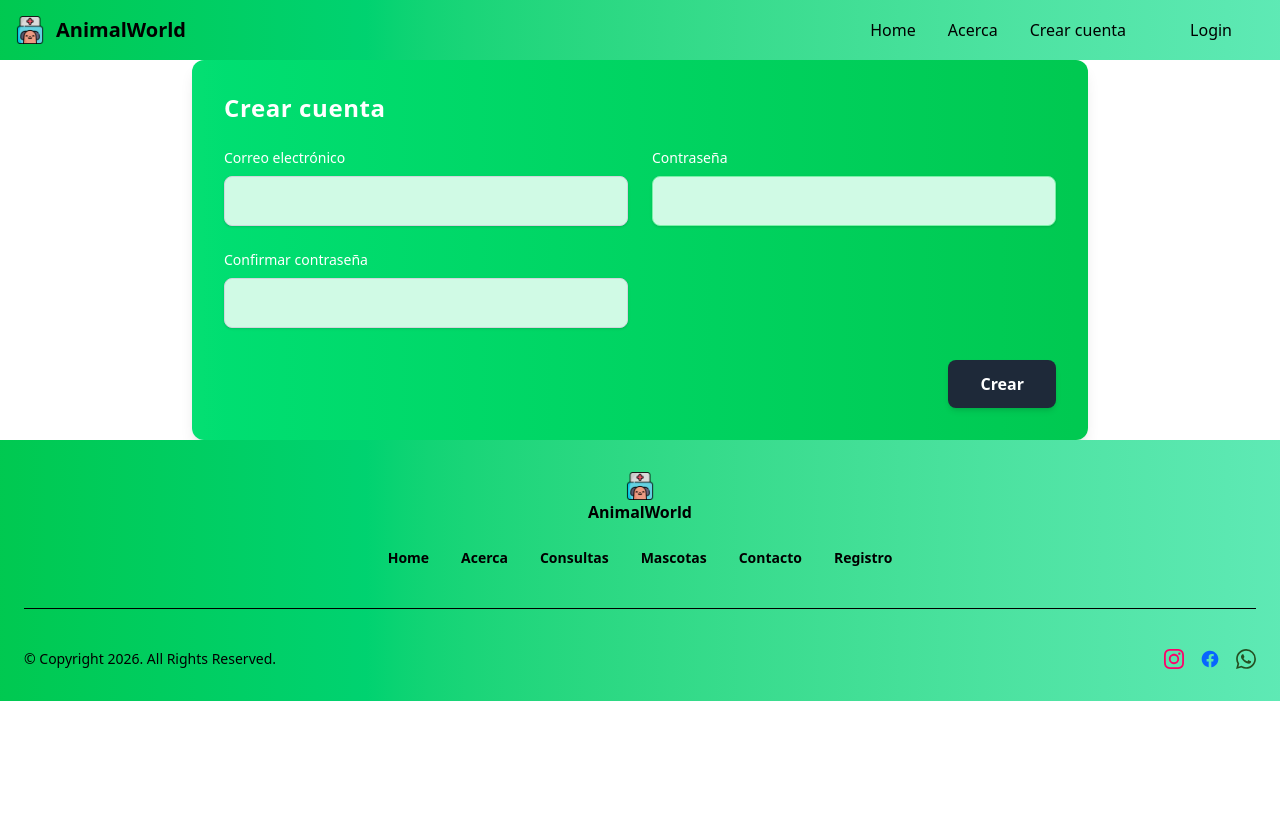
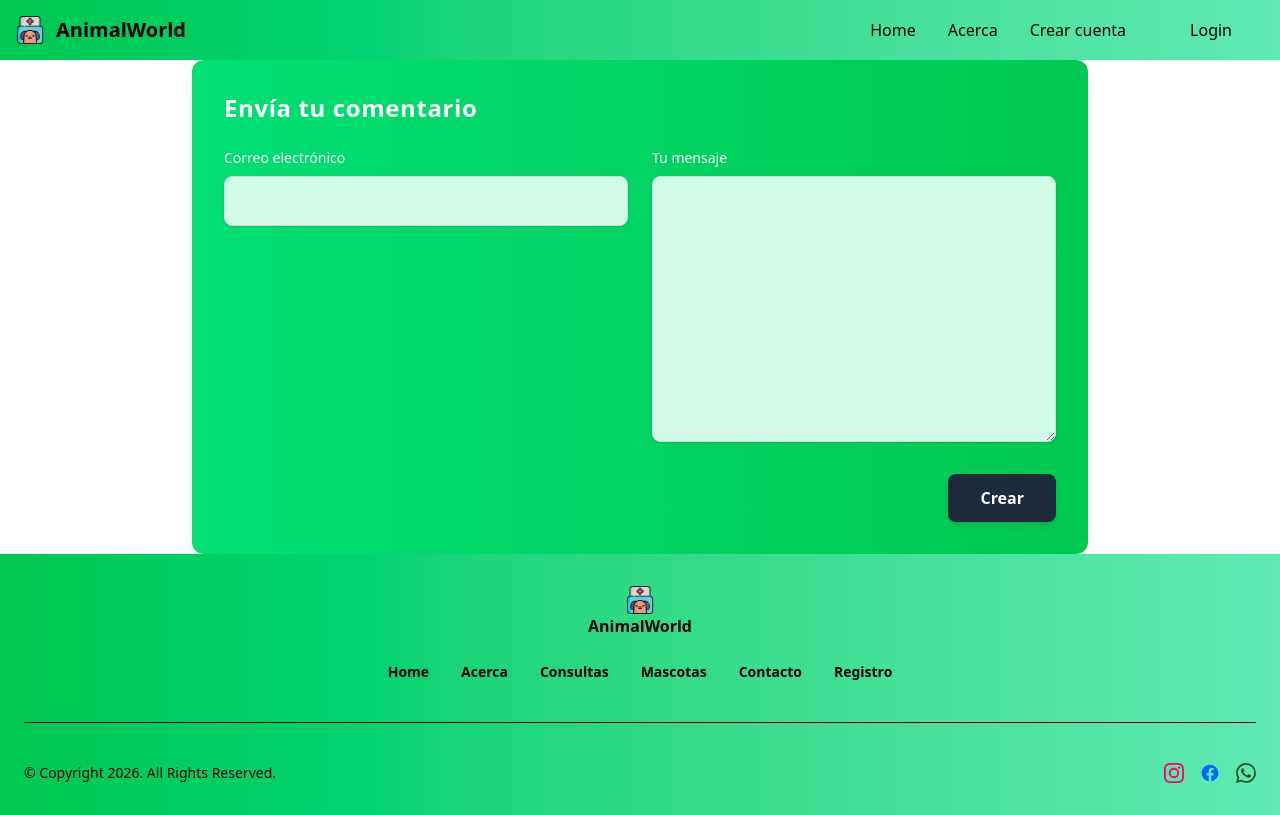
Before and after one commit to GersonTeranGT/ejercicioWebII, an Angular app: page /crearCuenta in a window 1280 px wide. Built offline with nearby package versions, Linux system fonts and the light colour scheme.

Commit message:
formulario con netlify

```diff
--- a/src/app/shared/formulario-cuenta/formulario-cuenta.html
+++ b/src/app/shared/formulario-cuenta/formulario-cuenta.html
@@ -1,7 +1,7 @@
 <section class="max-w-4xl p-8 mx-auto bg-gradient-to-r from-green-400 to-green-500 rounded-xl shadow-lg">
-    <h2 class="text-2xl font-bold text-white tracking-wide mb-6">Crear cuenta</h2>
+    <h2 class="text-2xl font-bold text-white tracking-wide mb-6">Envía tu comentario</h2>
 
-    <form [formGroup]="formCuenta" (ngSubmit)="enviarDatos()">
+    <form [formGroup]="formCuenta" (ngSubmit)="registrar()">
         <div class="grid grid-cols-1 gap-6 sm:grid-cols-2">
             <div>
                 <label class="block text-sm  font-medium text-white mb-2" for="email">Correo electrónico</label>
@@ -16,24 +16,13 @@
             </div>
 
             <div>
-                <label class="block text-sm font-medium text-white mb-2" for="password">Contraseña</label>
-                <input formControlName="password" name="password" id="password" type="password"
-                    class="block w-full px-4 py-3 text-gray-800 bg-emerald-100 border border-green-300 rounded-lg shadow-sm focus:border-green-500 focus:ring focus:ring-green-300 focus:ring-opacity-50 transition duration-200">
-                    @if (formCuenta.get('password')?.invalid && formCuenta.get('password')?.touched) {
+                <label class="block text-sm font-medium text-white mb-2" for="comentario">Tu mensaje</label>
+                <textarea formControlName="comentario" name="comentario" id="comentario" cols="10" rows="10"
+                    class="block w-full px-4 py-3 text-gray-800 bg-emerald-100 border border-gray-300 rounded-lg shadow-sm focus:border-green-500 focus:ring focus:ring-green-300 focus:ring-opacity-50 transition duration-200"></textarea>
+                @if (formCuenta.hasError('comentario') && formCuenta.get('comentario')?.touched) {
                 <p class="mt-2 text-sm text-red-600">
-                        Debe tener mínimo 8 caracteres, incluyendo letras y números
-                    </p>
-                }
-            </div>
 
-            <div>
-                <label class="block text-sm font-medium text-white mb-2" for="passwordConfirmation">Confirmar
-                    contraseña</label>
-                <input formControlName="passwordConfirmation" name="passwordConfirmation" id="passwordConfirmation" type="password"
-                    class="block w-full px-4 py-3 text-gray-800 bg-emerald-100 border border-gray-300 rounded-lg shadow-sm focus:border-green-500 focus:ring focus:ring-green-300 focus:ring-opacity-50 transition duration-200">
-                    @if (formCuenta.hasError('noCoinciden') && formCuenta.get('passwordConfirmation')?.touched) {
-                    <p class="mt-2 text-sm text-red-600">
-                        Las contraseñas no coinciden.
+                    El comentario es requerido
                 </p>
                 }
             </div>
--- a/src/app/shared/formulario-cuenta/formulario-cuenta.ts
+++ b/src/app/shared/formulario-cuenta/formulario-cuenta.ts
@@ -11,45 +11,76 @@ import { AbstractControl, FormBuilder, ReactiveFormsModule, ValidationErrors, Va
 export class FormularioCuenta {
   private fb = inject(FormBuilder);
   reglaEmail = '^[a-z0-9._%+-]+@[a-z0-9.-]+\\.[a-z]{2,4}$';
-  reglaPassword = '^(?=.*[A-Za-z])(?=.*\\d)[A-Za-z\\d]{8,}$';
+  //reglaPassword = '^(?=.*[A-Za-z])(?=.*\\d)[A-Za-z\\d]{8,}$';
 
-  formCuenta= this.fb.group(
+  formCuenta = this.fb.group(
     {
       email: ['', [Validators.required, Validators.pattern(this.reglaEmail)]],
-      password: ['', [Validators.required, Validators.pattern(this.reglaPassword)]],
-      passwordConfirmation: ['', [Validators.required]]
+      //password: ['', [Validators.required, Validators.pattern(this.reglaPassword)]],
+      //passwordConfirmation: ['', [Validators.required]]
+      comentario: ['', [Validators.required]]
     },
-    { validators: this.validarClaves },
 
   );
 
-  //metodo para la validacion
-  validarClaves(control:AbstractControl): ValidationErrors | null{
-    const clave1 = control.get('password')?.value;
-    const clave2 = control.get('passwordConfirmation')?.value;
+  // //metodo para la validacion
+  // validarClaves(control:AbstractControl): ValidationErrors | null{
+  //   const clave1 = control.get('password')?.value;
+  //   const clave2 = control.get('passwordConfirmation')?.value;
 
-    return clave1 === clave2 ? null : {noCoinciden:true};
-  }
+  //   return clave1 === clave2 ? null : {noCoinciden:true};
+  // }
 
 
   //metodo para mostrar los errores personalizados
-  mostrarErros (campo:string, tipoError:string):boolean{
+  mostrarErros(campo: string, tipoError: string): boolean {
     const input = this.formCuenta.get(campo);
 
-    if(input && input.invalid && input.touched){
+    if (input && input.invalid && input.touched) {
       return input.hasError(tipoError)
     }
     return false;
   }
 
 
-  enviarDatos(){
+  // enviarDatos() {
+  //   if (this.formCuenta.valid) {
+  //     alert('Enviado con exito');
+  //     console.log(this.formCuenta.value);
+  //   } else {
+  //     alert('El formulario tiene errores, corrige antes de continuar');
+  //   }
+
+  // }
+
+  registrar() {
     if (this.formCuenta.valid) {
-    alert('Cuenta creada correctamente');
-    console.log(this.formCuenta.value);
-  } else {
-    alert('El formulario tiene errores, corrige antes de continuar');
-  }
+      //CREAR UN OBJETO ESPECIAL QUE FORMATEA LOS DATOS DEL FORMULARIO
+      //COMO UNA URL (email%juanito)
+      const contenido = new URLSearchParams();
+      contenido.set('form-name', 'contacto');
 
+      contenido.set('email', this.formCuenta.value.email ?? '');
+      contenido.set('comentario', this.formCuenta.value.comentario ?? '');
+
+      //promise: funcion especial de JS qu se usa para hacer peticiones HTTP a travez de la red
+      fetch('/', {
+        method: 'POST',
+        //indicar qu los datos que se van a enviar estan codificados como una url no como json
+        headers: { 'Content-Type': "application/x-www-form-urlencoded" },
+        //cnvertir todo el objeto a un acadena de texto lista para enviarse
+        body: contenido.toString()
+      })
+        //si la promesa se cumple
+        .then(() => {
+          alert('El comentario se ha enviado con exito');
+          this.formCuenta.reset();
+        })
+        //si la promesa no se cumple
+        .catch((error) =>
+          console.log("No se pueden enviar los datos", error)
+    )
+
+    }
   }
 }
--- a/src/index.html
+++ b/src/index.html
@@ -9,5 +9,11 @@
 </head>
 <body>
   <app-root></app-root>
+
+  <!--FORMULARIO OCULTO PARA ENLASAR CON  NETLIFY-->
+  <form name="contacto" netlify netlify-honeypot="bot-field" hidden>
+    <input type="email" name="email" id="email">
+    <textarea name="comentario" id="comentario"></textarea>
+  </form>
 </body>
 </html>
```
Lines whose indentation alone changed are shown as unchanged.
